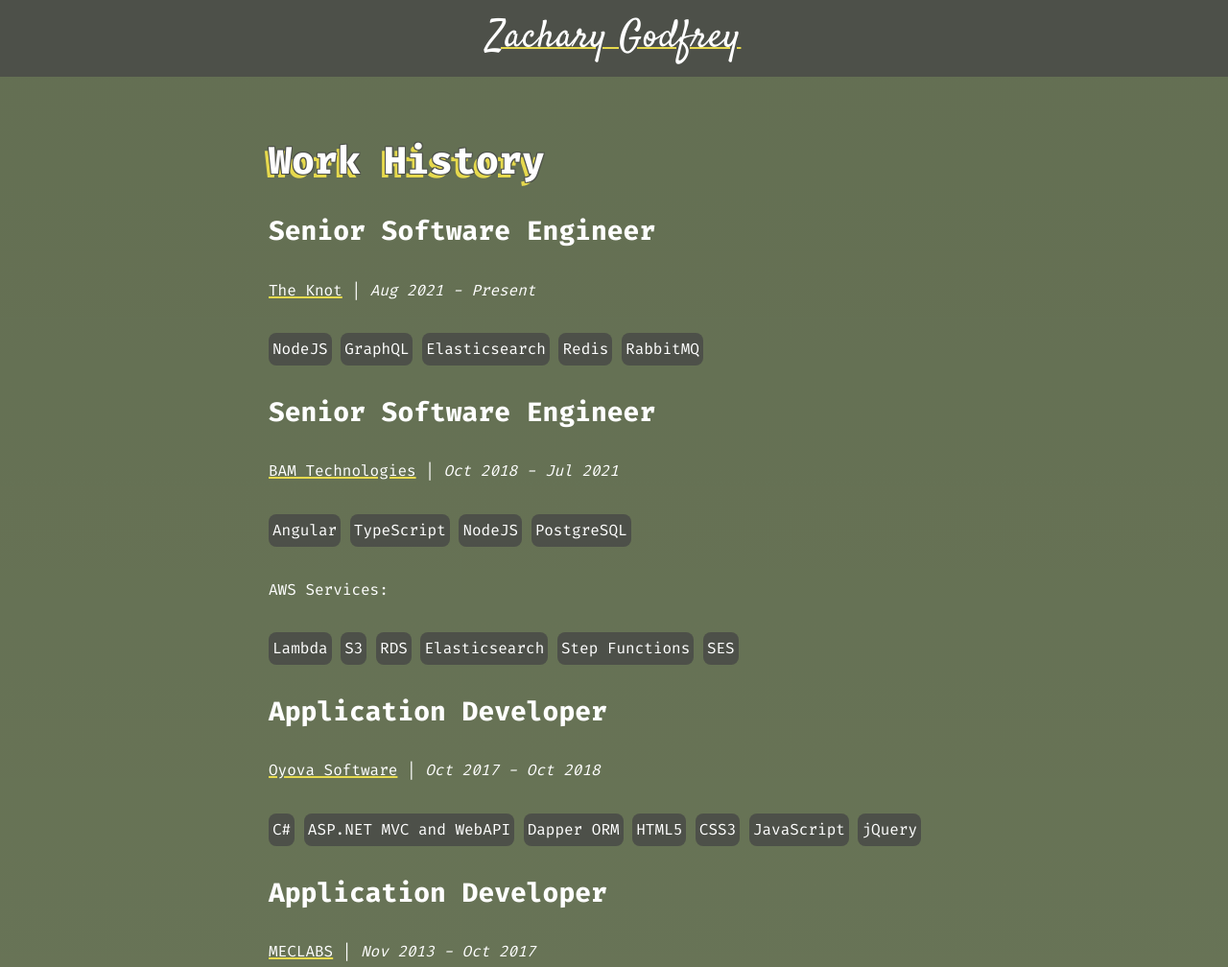
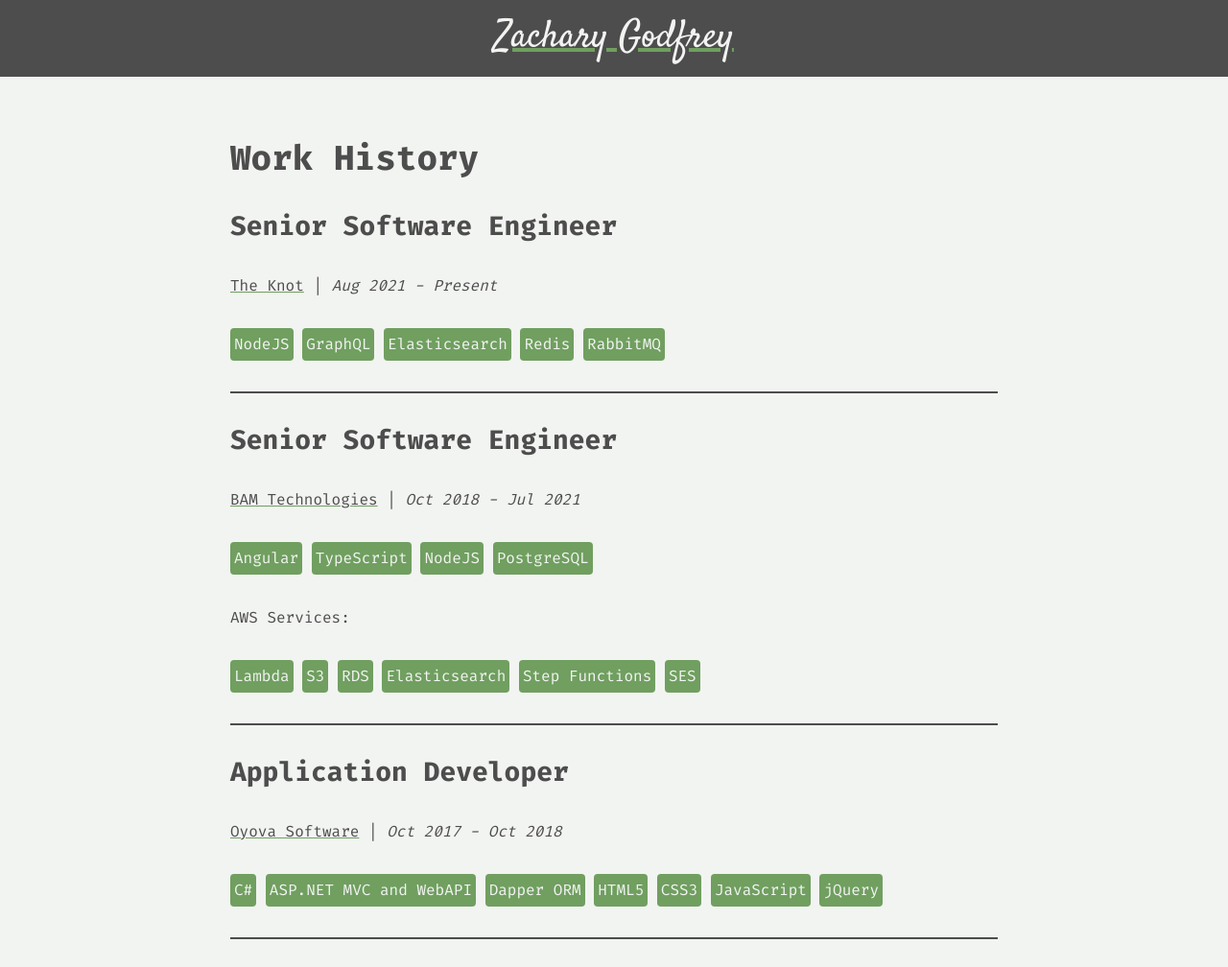
Before and after one commit to ZacharyGodfrey/personal-site, an Astro site: page /work in a window 1280 px wide. Shown: the top 1008 px of the page at 96% size. Built offline with nearby package versions, Linux system fonts and the light colour scheme; Astro itself is replaced by a stand-in of ours.

Commit message:
Redesign (#27)
* Colors

* WIP

* WIP

* WIP

* WIP

* WIP

* WIP

* WIP

* WIP

* WIP

* WIP

* WIP

* WIP

* WIP

* WIP

* WIP

* WIP

* WIP

* WIP

* WIP

* WIP

* WIP

* WIP

* WIP

* WIP

* WIP

* WIP

* WIP

* WIP

* WIP

* WIP

* WIP

* WIP

```diff
--- a/src/components/page.astro
+++ b/src/components/page.astro
@@ -3,7 +3,7 @@
 import Style from '../components/style.astro';
 
 const { frontmatter } = Astro.props;
-const { title, description } = frontmatter;
+const { title, description, showHeader = true } = frontmatter;
 const header = 'Zachary Godfrey';
 
 ---
@@ -20,11 +20,15 @@
 	</head>
 	<body>
 		<main>
-			<header class="text-center">
-				<h1>
+			{ showHeader && (
+				<header>
+					<section>
+						<h1 class="text-fancy">
 							<a href="/">{header}</a>
 						</h1>
+					</section>
 				</header>
+			) }
 
 			<article>
 				<section>
@@ -34,6 +38,7 @@
 		</main>
 
 		<footer class="text-center">
+			<section>
 				<p>
 					<strong>{header}</strong>
 				</p>
@@ -45,6 +50,7 @@
 					<span>|</span>
 					<a href="https://linkedin.com/in/zachary-godfrey">LinkedIn</a>
 				</p>
+			</section>
 		</footer>
 
 		<script type="text/javascript" is:inline>
--- a/src/components/style.astro
+++ b/src/components/style.astro
@@ -6,7 +6,7 @@
 
 <style is:global>
 @font-face {
-	font-family: 'satisfy';
+	font-family: 'fancy';
 	src: url('/satisfy.ttf');
 }
 
@@ -18,18 +18,18 @@
 /* Pseudo Elements */
 
 :root {
-	--text:   white;
-	--main:   hsl(85, 15%, 40%);
-	--accent: hsl(55, 75%, 60%);
-	--dark:   hsl(85,  5%, 30%);
+	--text:       hsl(0, 0%, 30%);
+	--background: hsl(105, 10%, 95%);
+	--accent:     hsl(105, 25%, 50%);
+	--highlight:  hsl(105, 25%, 75%);
+	--content-width: 50rem;
 	--margin: 2rem;
 	--padding: 1rem;
-	--radius: 0.5rem;
-	--content-width: 45rem;
 	font-size: 16px;
 	font-family: 'fira', monospace;
 	color: var(--text);
-	background: var(--dark);
+	background: var(--background);
+	text-align: justify;
 }
 
 * {
@@ -42,13 +42,13 @@
 :last-child  {   margin-block-end: 0 !important; }
 
 ::selection {
-	color: var(--dark);
-	background: var(--accent);
+	color: var(--text);
+	background: var(--highlight);
 }
 
 /* Layout */
 
-html, body, main {
+html, body {
 	margin: 0;
 	padding: 0;
 	min-height: 100vh;
@@ -62,30 +62,27 @@
 
 main {
 	flex: 1;
-	background: var(--main);
 }
 
 header {
 	padding: var(--padding);
-	background: var(--dark);
+	color: var(--background);
+	background: var(--text);
+}
+
+article {
+	padding: calc(4 * var(--padding)) var(--padding);
+}
+
+section {
+	max-width: var(--content-width);
+	margin-inline: auto;
 }
 
 footer {
 	padding: calc(4 * var(--padding)) var(--padding);
-	background: var(--dark);
-}
-
-section {
-	padding: calc(4 * var(--padding)) var(--padding);
-}
-
-article > section {
-	background: linear-gradient(180deg, hsla(0, 0%, 0%, 5%), transparent);
-}
-
-header > *, section > *, footer > * {
-	max-width: var(--content-width);
-	margin-inline: auto;
+	color: var(--background);
+	background: var(--text);
 }
 
 /* Elements */
@@ -103,30 +100,19 @@
 }
 
 h1 { font-size: 2.5rem; }
-h2 { font-size: 2.5rem; }
+h2 { font-size: 2.25rem; }
 h3 { font-size: 1.75rem; }
 h4, h5, h6 { font-size: 1rem; }
 
 h1 {
-	letter-spacing: 1px;
 	font-weight: normal;
-	font-family: 'satisfy', sans-serif;
-}
-
-h2 {
-	text-shadow:
-		-1px -1px var(--dark),
-		1px -1px var(--dark),
-		-1px 1px var(--dark),
-		1px 1px var(--dark),
-		-4px 4px var(--accent);
+	text-align: center;
 }
 
 a {
 	color: inherit;
 	text-decoration: underline;
 	text-decoration-color: var(--accent);
-	text-decoration-thickness: 2px;
 }
 
 a:not(h1 a):hover {
@@ -177,8 +163,9 @@
 p > code {
 	display: inline-block;
 	padding: calc(var(--padding) / 4);
-	background: var(--dark);
-	border-radius: var(--radius);
+	color: var(--background);
+	background: var(--accent);
+	border-radius: calc(var(--padding) / 4);
 }
 
 pre, blockquote {
@@ -187,7 +174,6 @@
 
 pre {
 	font-size: 1rem;
-	/* border-block: 1px solid var(--text); */
 }
 
 blockquote {
@@ -203,7 +189,7 @@
 	margin-block: calc(var(--margin) / 2);
 }
 
-li:has(input[type="checkbox"]:disabled) {
+li:has(input[type='checkbox']:disabled) {
 	list-style-type: none;
 }
 
@@ -219,7 +205,7 @@
 
 hr {
 	width: 100%;
-	height: 1px;
+	height: 2px;
 	border: none;
 	outline: none;
 	background: var(--text);
@@ -257,12 +243,10 @@
 
 .text-center { text-align: center; }
 .text-right { text-align: right; }
-.text-fancy { font-family: 'satisfy', sans-serif; }
+.text-fancy { font-family: 'fancy'; }
 
-/* Specific Styles */
-
-img[alt="hero"] {
-	border: 2px solid var(--accent);
+img[alt='hero'] {
+	border: 2px solid var(--text);
 	border-radius: 50%;
 	max-width: 12rem;
 	filter: sepia(50%);
```
Also changed, not shown: src/pages/index.mdx (+19 -14 lines), src/pages/work.mdx (+8 -0 lines). Lines whose indentation alone changed are shown as unchanged.
